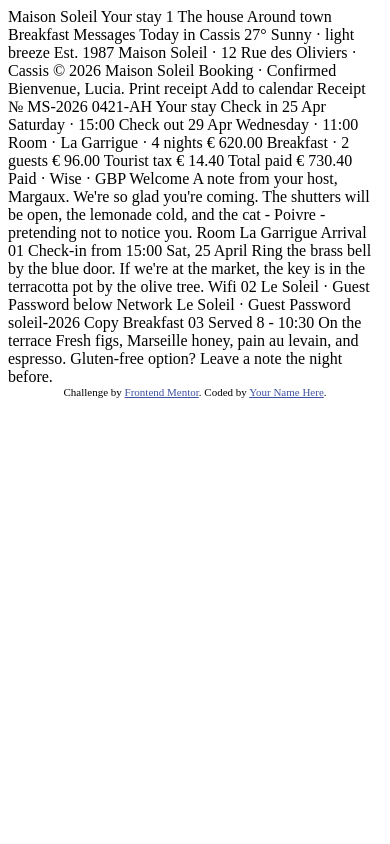
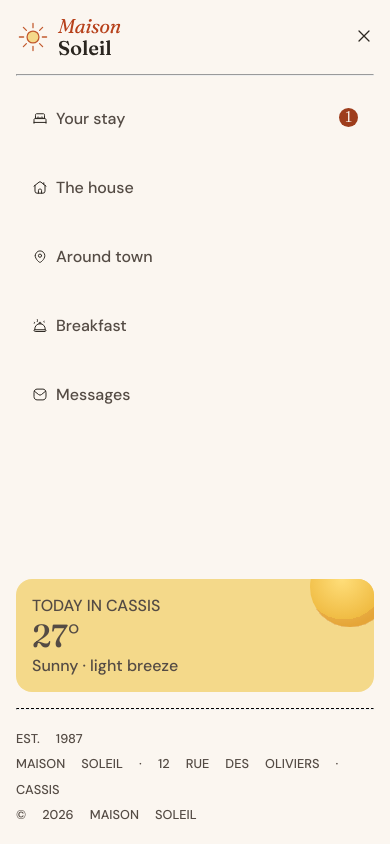
Before and after one commit to DiegoRojas93/Hotel-reservation, a plain HTML site: page index.html in a window 390 px wide. Shown: the top 844 px of the page. Drawn offline with Linux system fonts and the light colour scheme.

Commit message:
Menu: mobile-firts

```diff
--- /dev/null
+++ b/CSS/aside.css
@@ -0,0 +1,124 @@
+aside {
+  width: 100vw;
+  height: 100vh;
+  background: var(--color-background);
+  font-size: 16px;
+  padding: 1em;
+  display: flex;
+  flex-direction: column;
+  z-index: 1;
+}
+
+.logo__area {
+  width: 100%;
+  height: auto;
+  display: flex;
+  justify-content: space-between;
+  align-items: center;
+}
+
+.logo__area button {
+  background: none;
+  border: none;
+}
+
+.navigation {
+  flex-grow: 1;
+}
+
+.navigation ul {
+  list-style-type: none;
+  display: flex;
+  flex-direction: column;
+  gap: 1em;
+}
+
+.navigation ul li {
+  width: 100%;
+  display: flex;
+  justify-content: space-between;
+  padding: 1em;
+}
+
+.navigation ul li:hover{
+  background: var(--color-background-card);
+  border-radius: 1em;
+}
+
+.navigation ul li .item {
+  display: flex;
+  justify-content: center;
+  gap: .5em;
+}
+
+.navigation ul li .item img{
+  width: 1em;
+  aspect-ratio: 1/1;
+}
+
+.navigation li span {
+  width: 1.2em;
+  height: 1.2em;
+  aspect-ratio: 1/1;
+  border-radius: 1em;
+  text-align: center;
+  background-color: var(--color-background-dark);
+  color: var(--color-background);
+}
+
+aside .weather__card {
+  background: var(--color-yellow);
+  border-radius: 1em;
+  position: relative;
+  overflow: hidden;
+}
+
+aside .weather__card__sun {
+  position: absolute;
+  right: -1em;
+  top: -2em;
+}
+
+aside .weather__card__content {
+  width: 100%;
+  height: 100%;
+  padding: 1em;
+  z-index: 1;
+  font-family: 'DM Mono', monospace;
+  font-weight: 500;
+  color: black;
+}
+
+aside .weather__card__content p:first-child {
+  text-transform: uppercase;
+}
+
+aside hr {
+  margin-top: 1em;
+  margin-bottom: 1em;
+}
+
+aside .weather__card + hr {
+  border-top: dashed 1px;
+}
+
+aside p {
+  font-family: 'DM Sans', sans-serif;
+  font-weight: 400;
+  color: var(--color-brown);
+}
+
+aside .weather__card__content h3 {
+  font-family: 'Fruanes', fantasy;
+  font-size: 2rem;
+  font-weight: 400;
+  color: var(--color-brown);
+}
+
+aside .Footer {
+  text-transform: uppercase;
+  font-family: 'DM Mono', monospace;
+  font-size: .8rem;
+  line-height: 2em;
+  word-spacing: 1em;
+}
--- /dev/null
+++ b/CSS/styles.css
@@ -0,0 +1,53 @@
+:root{
+  --color-background: #fbf6f0;
+  --color-background-dark: #9e3d1c;
+  --color-background-card: #fcfbf7;
+  --color-background-card-black: linear-gradient(45deg,rgba(161, 61, 28, 1) 0%, rgba(219, 121, 57, 1) 100%);
+  --color-yellow: #f4d98a;
+  --color-blue: #556bc0;
+  --color-blue: #bf4c73;
+  --color-brown: #544b44;
+}
+
+/* 1. Declarar la fuente Regular (Peso 400) */
+@font-face {
+  font-family: 'DM Mono';
+  src: url('../assets/fonts/dm-mono/DMMono-Regular.ttf') format('truetype');
+  font-weight: 400; /* Peso para Regular */
+  font-style: normal;
+}
+
+/* 2. Declarar la fuente Medium (Peso 500) */
+@font-face {
+  font-family: 'DM Mono'; /* Mismo nombre exacto */
+  src: url('../assets/fonts/dm-mono/DMMono-Medium.ttf') format('truetype');
+  font-weight: 500; /* Peso para Medium */
+  font-style: normal;
+}
+
+@font-face {
+  font-family: 'DM Sans'; /* Mismo nombre exacto */
+  src: url('../assets/fonts/dm-sans/DMSans-VariableFont_opsz\,wght.ttf') format('truetype');
+  font-weight: 500; /* Peso para Medium */
+  font-style: normal;
+}
+
+@font-face {
+  font-family: 'Fruanes'; /* Mismo nombre exacto */
+  src: url('../assets/fonts/fraunces/Fraunces-Italic-VariableFont_SOFT\,WONK\,opsz\,wght.ttf') format('truetype');
+  font-weight: 500; /* Peso para Medium */
+  font-style: normal;
+}
+
+@font-face {
+  font-family: 'Fruanes'; /* Mismo nombre exacto */
+  src: url('../assets/fonts/fraunces/Fraunces-VariableFont_SOFT\,WONK\,opsz\,wght.ttf') format('truetype');
+  font-weight: 500; /* Peso para Medium */
+  font-style: normal;
+}
+
+* {
+  box-sizing: border-box;
+  padding: 0px;
+  margin: 0px;
+}
--- a/index.html
+++ b/index.html
@@ -1,10 +1,13 @@
 <!DOCTYPE html>
-<html lang="en">
+<html lang="es">
 <head>
   <meta charset="UTF-8">
   <meta name="viewport" content="width=device-width, initial-scale=1.0"> <!-- displays site properly based on user's device -->
 
   <link rel="icon" type="image/png" sizes="32x32" href="./assets/images/favicon-32x32.png">
+
+  <link rel="stylesheet" href="CSS/styles.css">
+  <link rel="stylesheet" href="CSS/aside.css">
 
   <title>Frontend Mentor | Hotel booking confirmation page</title>
 
@@ -18,24 +21,71 @@
 
   <!-- Sidebar starts -->
 
-  Maison Soleil
+  <aside>
 
-  <!-- Guest navigation -->
-  Your stay
-  1
-  The house
-  Around town
-  Breakfast
-  Messages
+    <div class="logo__area">
+      <img src="/assets/images/logo.svg" alt="Logo">
+      <button>
+        <img src="/assets/images/icon-close.svg" alt="close">
+      </button>
+    </div>
+    <hr/>
+    <!-- Guest navigation -->
+    <div class="navigation">
+      <ul>
+        <li>
+          <div class="item">
+            <img src="/assets/images/icon-bed.svg" alt="Bed">
+            <p>Your stay</p>
+          </div>
+          <span>1</span>
+        </li>
+        <li>
+          <div class="item">
+            <img src="/assets/images/icon-house.svg" alt="House">
+            <p>The house</p>
+          </div>
+        </li>
+        <li>
+          <div class="item">
+            <img src="/assets/images/icon-pin.svg" alt="Bed">
+            <p>Around town</p>
+          </div>
+        </li>
+        <li>
+          <div class="item">
+            <img src="/assets/images/icon-breakfast-outline.svg" alt="Breakfast-outline">
+            <p>Breakfast</p>
+          </div>
+        </li>
+        <li>
+          <div class="item">
+            <img src="/assets/images/icon-mail.svg" alt="Mail">
+            <p>Messages</p>
+          </div>
+        </li>
+      </ul>
+    </div>
+    <!-- Local weather -->
+    <div class="weather__card">
+      <div class="weather__card__content">
+        <p>Today in Cassis</p>
+        <h3>27°</h3>
+        <p>Sunny · light breeze</p>
+      </div>
+      <figcaption class="weather__card__sun">
+        <img src="assets/images/icon-weather.svg" alt="Weather">
+      </figcaption>
+    </div>
 
-  <!-- Local weather -->
-  Today in Cassis
-  27°
-  Sunny · light breeze
+    <hr>
 
-  Est. 1987
-  Maison Soleil · 12 Rue des Oliviers · Cassis
-  © 2026 Maison Soleil
+    <div class="Footer">
+      <p>Est. 1987</p>
+      <p>Maison Soleil · 12 Rue des Oliviers · Cassis</p>
+      <p>© 2026 Maison Soleil</p>
+    </div>
+  </aside>
 
   <!-- Sidebar ends -->
 
```
